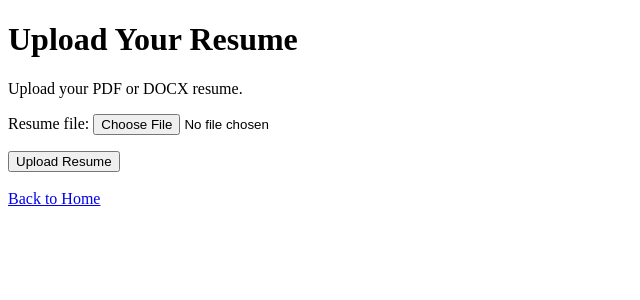
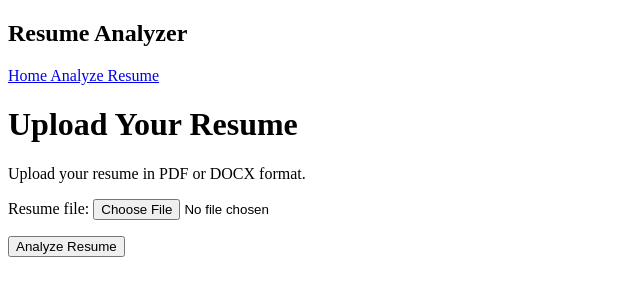
Before and after one commit to ramcharan-mekalacheruvu/Resume-Analyzer, a Django app: page /upload/ in a window 1280 px wide. Shown: the top 300 px of the page, without its empty margins (0-640 px from the left). Run offline with Django 5.2, Linux system fonts and the light colour scheme.

Commit message:
Add resume upload and text extraction

```diff
--- a/resume_analyzer/analyzer/forms.py
+++ b/resume_analyzer/analyzer/forms.py
@@ -1,4 +1,5 @@
 from django import forms
+
 from .models import Resume
 
 
@@ -8,27 +9,33 @@ class ResumeUploadForm(forms.ModelForm):
         model = Resume
         fields = ["resume_file"]
 
+        widgets = {
+            "resume_file": forms.ClearableFileInput(
+                attrs={
+                    "accept": ".pdf,.docx"
+                }
+            )
+        }
+
     def clean_resume_file(self):
 
         file = self.cleaned_data["resume_file"]
 
         allowed_extensions = [".pdf", ".docx"]
 
-        filename = file.name.lower()
+        file_extension = "." + file.name.split(".")[-1].lower()
 
-        if not any(
-            filename.endswith(extension)
-            for extension in allowed_extensions
-        ):
+        if file_extension not in allowed_extensions:
             raise forms.ValidationError(
                 "Only PDF and DOCX files are allowed."
             )
 
+        # 5 MB limit
         max_size = 5 * 1024 * 1024
 
         if file.size > max_size:
             raise forms.ValidationError(
-                "Resume size must be less than 5 MB."
+                "File size must be less than 5 MB."
             )
 
         return file
--- a/resume_analyzer/templates/base.html
+++ b/resume_analyzer/templates/base.html
@@ -0,0 +1,43 @@
+<!DOCTYPE html>
+<html lang="en">
+
+<head>
+
+    <meta charset="UTF-8">
+
+    <meta name="viewport"
+          content="width=device-width, initial-scale=1.0">
+
+    <title>Resume Analyzer</title>
+
+</head>
+
+<body>
+
+    <header>
+
+        <h2>Resume Analyzer</h2>
+
+        <nav>
+            <a href="{% url 'home' %}">
+                Home
+            </a>
+
+            <a href="{% url 'upload_resume' %}">
+                Analyze Resume
+            </a>
+        </nav>
+
+    </header>
+
+
+    <main>
+
+        {% block content %}
+        {% endblock %}
+
+    </main>
+
+</body>
+
+</html>
--- a/resume_analyzer/templates/upload.html
+++ b/resume_analyzer/templates/upload.html
@@ -1,37 +1,33 @@
-<!DOCTYPE html>
-<html>
+{% extends "base.html" %}
 
-<head>
-    <title>Upload Resume</title>
-</head>
+{% block content %}
 
-<body>
+<div class="upload-container">
 
     <h1>Upload Your Resume</h1>
 
     <p>
-        Upload your PDF or DOCX resume.
+        Upload your resume in PDF or DOCX format.
     </p>
 
-    <form method="POST"
-          enctype="multipart/form-data">
+    <form method="POST" enctype="multipart/form-data">
 
         {% csrf_token %}
 
         {{ form.as_p }}
 
         <button type="submit">
-            Upload Resume
+            Analyze Resume
         </button>
 
     </form>
 
-    <br>
+    {% if form.errors %}
+        <div>
+            {{ form.errors }}
+        </div>
+    {% endif %}
 
-    <a href="{% url 'home' %}">
-        Back to Home
-    </a>
+</div>
 
-</body>
-
-</html>
+{% endblock %}
```
Also changed, not shown: resume_analyzer/analyzer/views.py (+9 -2 lines), resume_analyzer/templates/home.html (+14 -10 lines).
